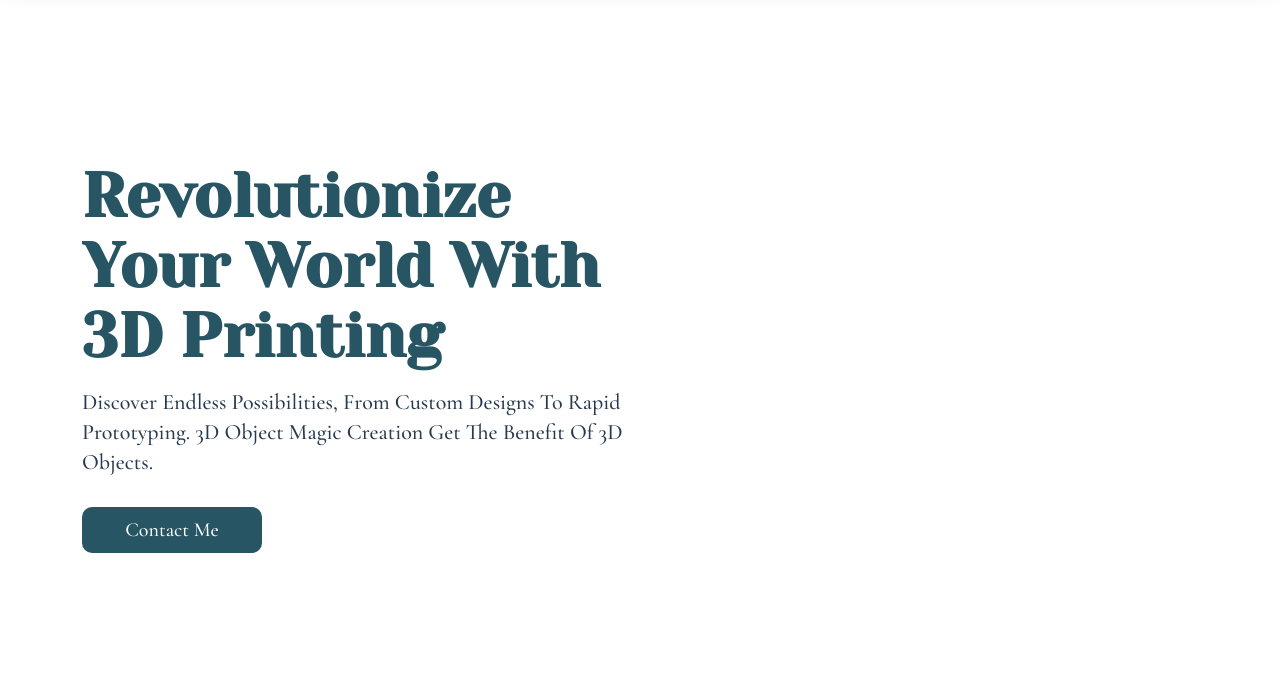
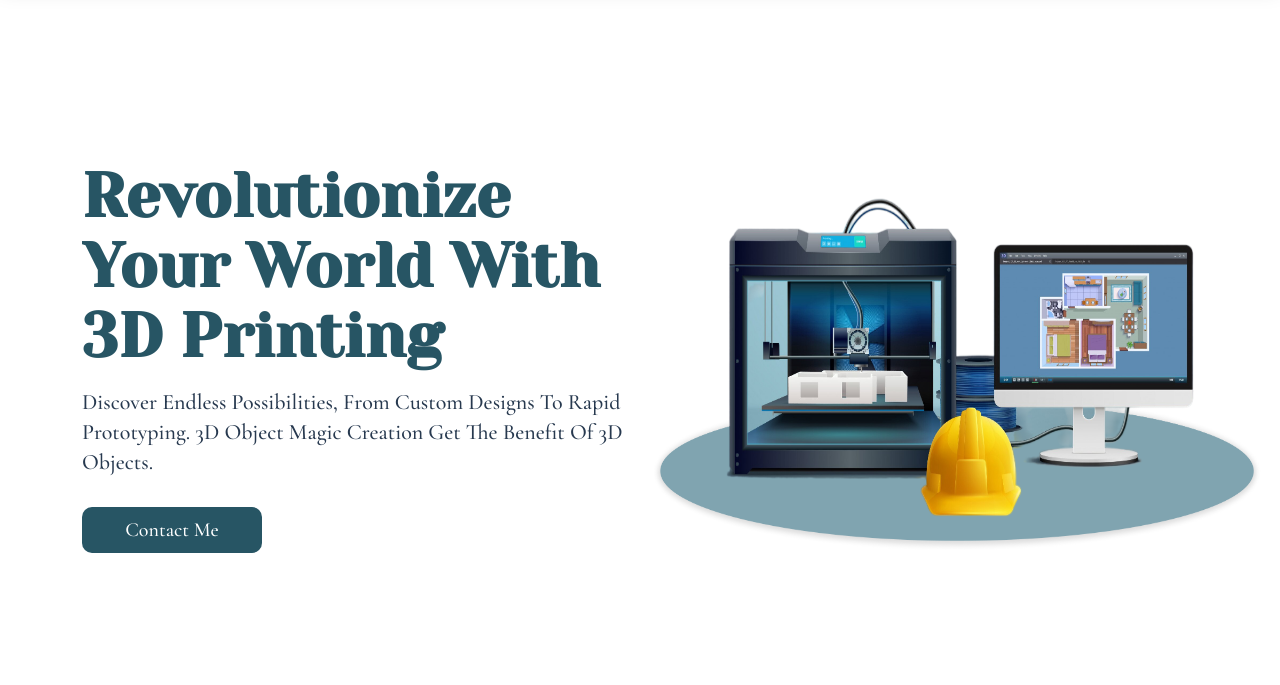
Before and after one commit to Sweni-Koradiya/PrintzSmith, a plain HTML site: page index.html in a window 1280 px wide. Shown: the part 115-800 px from the top of the page. Drawn offline with Linux system fonts and the light colour scheme; files whose address does not match are found by name; a web font is replaced by a local one.

```diff
--- a/index.html
+++ b/index.html
@@ -85,7 +85,7 @@
                 </div>
                 <div class="col-lg-6">
                     <div class="banner-image">
-                        <img src="./assets/images/banner-imgg .png" height="150" alt="">
+                        <img src="./assets/images/banner-img .png" height="150" alt="">
                     </div>
                 </div>
             </div>
```
